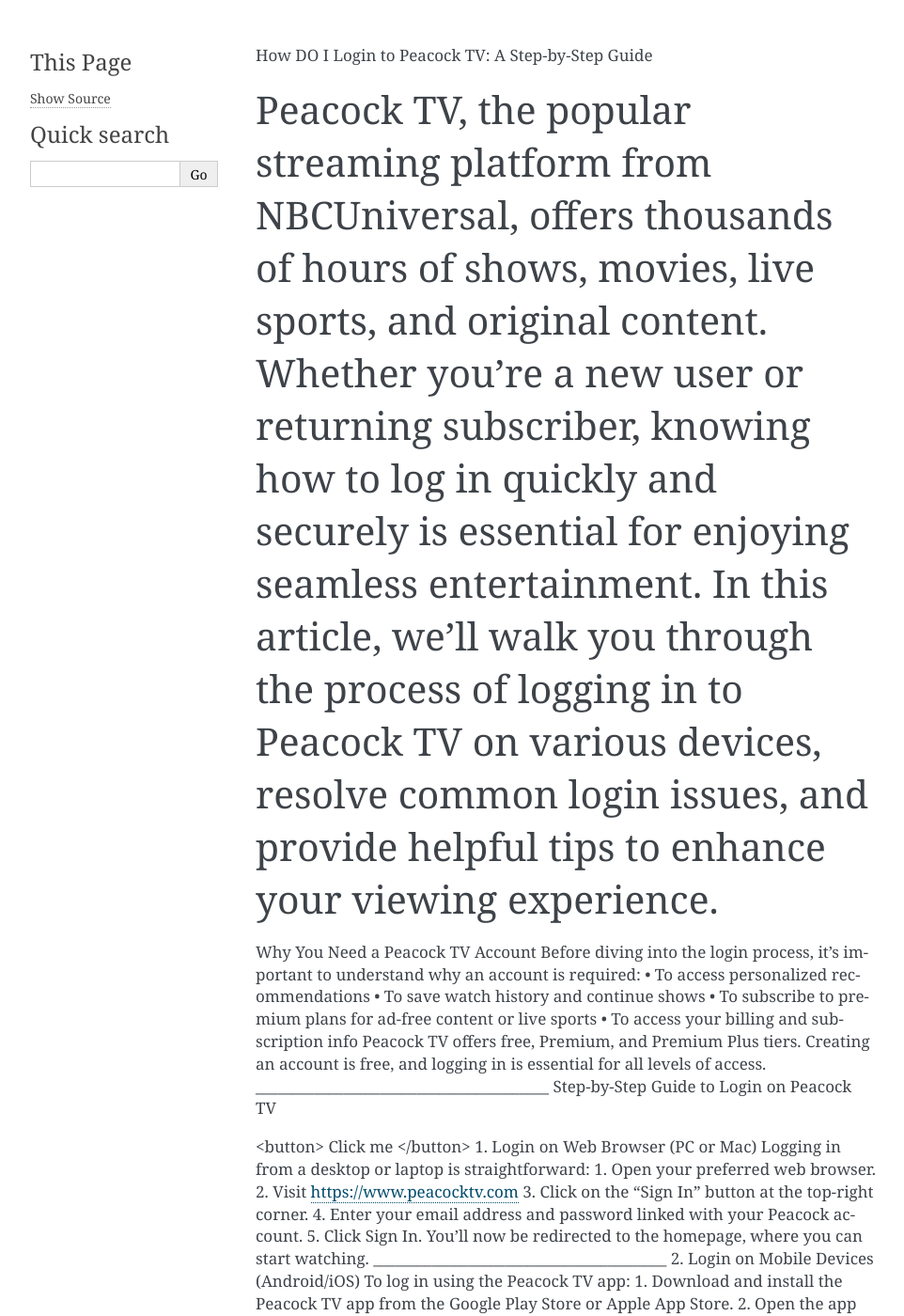
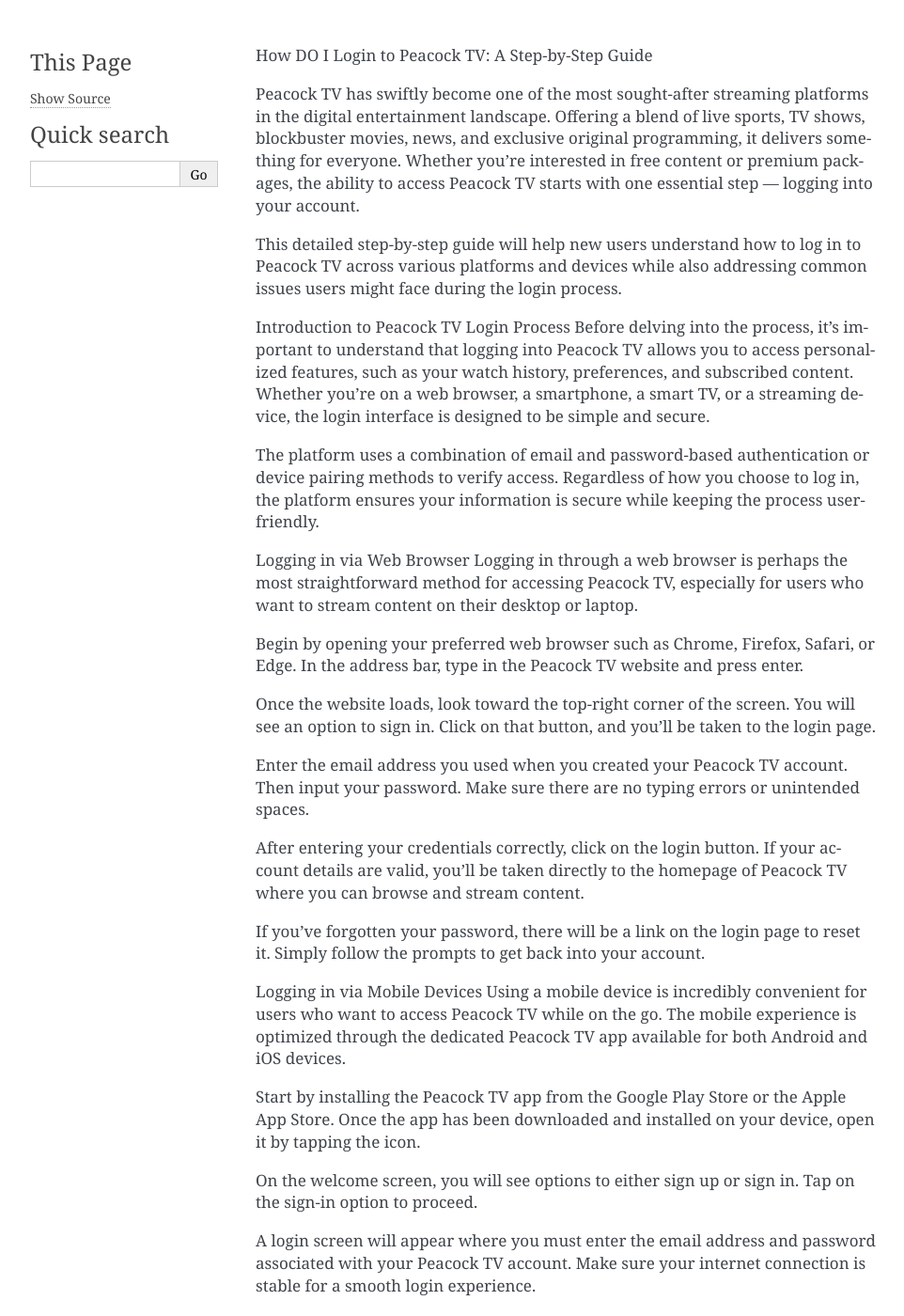
Before and after one commit to cvbngpooran/peacock-tv, a Sphinx documentation site: the page built from docs/index.rst, in a window 1280 px wide and 1400 px high. Shown: the whole window at 94% size, without its empty margins (148-1110 px from the left). Built offline with Sphinx 7.4.7, drawn with Linux system fonts in a browser that asks for light colours; some of the changed text lies outside the part shown.

Commit message:
Update index.rst

```diff
--- a/docs/index.rst
+++ b/docs/index.rst
@@ -4,72 +4,101 @@
    :maxdepth: 2
    :caption: Contents:
 
-Peacock TV, the popular streaming platform from NBCUniversal, offers thousands of hours of shows, movies, live sports, and original content. Whether you're a new user or returning subscriber, knowing how to log in quickly and securely is essential for enjoying seamless entertainment. In this article, we’ll walk you through the process of logging in to Peacock TV on various devices, resolve common login issues, and provide helpful tips to enhance your viewing experience.
-________________________________________
-Why You Need a Peacock TV Account
-Before diving into the login process, it’s important to understand why an account is required:
-•	To access personalized recommendations
-•	To save watch history and continue shows
-•	To subscribe to premium plans for ad-free content or live sports
-•	To access your billing and subscription info
-Peacock TV offers free, Premium, and Premium Plus tiers. Creating an account is free, and logging in is essential for all levels of access.
-________________________________________
-Step-by-Step Guide to Login on Peacock TV
+Peacock TV has swiftly become one of the most sought-after streaming platforms in the digital entertainment landscape. Offering a blend of live sports, TV shows, blockbuster movies, news, and exclusive original programming, it delivers something for everyone. Whether you're interested in free content or premium packages, the ability to access Peacock TV starts with one essential step — logging into your account.
 
-<button> Click me </button>
-1. Login on Web Browser (PC or Mac)
-Logging in from a desktop or laptop is straightforward:
-1.	Open your preferred web browser.
-2.	Visit https://www.peacocktv.com
-3.	Click on the "Sign In" button at the top-right corner.
-4.	Enter your email address and password linked with your Peacock account.
-5.	Click Sign In.
-You’ll now be redirected to the homepage, where you can start watching.
-________________________________________
-2. Login on Mobile Devices (Android/iOS)
-To log in using the Peacock TV app:
-1.	Download and install the Peacock TV app from the Google Play Store or Apple App Store.
-2.	Open the app and tap on “Sign In.”
-3.	Enter your registered email and password.
-4.	Tap Continue.
-Once logged in, you’ll have full access to your watchlist, settings, and personalized content.
-________________________________________
-3. Login on Smart TVs or Streaming Devices
-Peacock TV is compatible with Roku, Amazon Fire TV, Apple TV, Android TV, and most Smart TVs. Here’s how to log in:
-1.	Launch the Peacock app on your device.
-2.	Select “Sign In.”
-3.	You will either:
-o	Be prompted to enter your email and password directly, or
-o	See an activation code with a prompt to visit peacocktv.com/tv.
-4.	On your phone or PC, open the browser and go to the provided URL.
-5.	Enter the activation code shown on your TV screen.
-6.	Once authenticated, your TV will automatically log you into your account.
-________________________________________
-Forgot Your Peacock TV Password?
-If you’re unable to log in:
-1.	Go to the Peacock sign-in page.
-2.	Click "Forgot Password?"
-3.	Enter your registered email.
-4.	Follow the link sent to your inbox to reset your password.
-If you don't receive an email, check your spam/junk folder or verify you entered the correct email address.
-________________________________________
-Common Login Issues and Fixes
-✅ Incorrect Email or Password
-•	Double-check for typos.
-•	Ensure Caps Lock is off.
-•	Reset your password if needed.
-✅ Account Locked or Suspended
-•	Too many failed login attempts may temporarily lock your account. Wait a few minutes before retrying.
-✅ Device Compatibility
-•	Make sure your app is updated.
-•	If using a browser, clear cache/cookies or try a different browser.
-________________________________________
-Tips for Safe and Smooth Login
-•	Use a strong password and avoid sharing your credentials.
-•	Enable biometric login (Face ID or Fingerprint) on mobile devices if available.
-•	Avoid logging in on public/shared devices without logging out afterward.
-•	Use email verification to keep your account secure.
-________________________________________
-Conclusion
-Logging in to Peacock TV is simple and user-friendly across all platforms. Whether you're watching on a browser, smartphone, or smart TV, following the above steps ensures smooth access to your favorite shows and movies. In case of login trouble, Peacock offers easy solutions like password reset and device activation links.
-So, grab your popcorn, log in to Peacock TV, and dive into a world of top-notch entertainment today
+This detailed step-by-step guide will help new users understand how to log in to Peacock TV across various platforms and devices while also addressing common issues users might face during the login process.
+
+Introduction to Peacock TV Login Process
+Before delving into the process, it’s important to understand that logging into Peacock TV allows you to access personalized features, such as your watch history, preferences, and subscribed content. Whether you’re on a web browser, a smartphone, a smart TV, or a streaming device, the login interface is designed to be simple and secure.
+
+The platform uses a combination of email and password-based authentication or device pairing methods to verify access. Regardless of how you choose to log in, the platform ensures your information is secure while keeping the process user-friendly.
+
+Logging in via Web Browser
+Logging in through a web browser is perhaps the most straightforward method for accessing Peacock TV, especially for users who want to stream content on their desktop or laptop.
+
+Begin by opening your preferred web browser such as Chrome, Firefox, Safari, or Edge. In the address bar, type in the Peacock TV website and press enter.
+
+Once the website loads, look toward the top-right corner of the screen. You will see an option to sign in. Click on that button, and you’ll be taken to the login page.
+
+Enter the email address you used when you created your Peacock TV account. Then input your password. Make sure there are no typing errors or unintended spaces.
+
+After entering your credentials correctly, click on the login button. If your account details are valid, you’ll be taken directly to the homepage of Peacock TV where you can browse and stream content.
+
+If you’ve forgotten your password, there will be a link on the login page to reset it. Simply follow the prompts to get back into your account.
+
+Logging in via Mobile Devices
+Using a mobile device is incredibly convenient for users who want to access Peacock TV while on the go. The mobile experience is optimized through the dedicated Peacock TV app available for both Android and iOS devices.
+
+Start by installing the Peacock TV app from the Google Play Store or the Apple App Store. Once the app has been downloaded and installed on your device, open it by tapping the icon.
+
+On the welcome screen, you will see options to either sign up or sign in. Tap on the sign-in option to proceed.
+
+A login screen will appear where you must enter the email address and password associated with your Peacock TV account. Make sure your internet connection is stable for a smooth login experience.
+
+Tap the login button after entering your details. The app will then authenticate your credentials and grant you access to your account.
+
+Once logged in, you can start browsing your personalized dashboard, streaming content, or managing your account settings directly from the app.
+
+Logging in via Smart TV
+Smart TVs provide an immersive viewing experience, and Peacock TV is available on most major brands including Samsung, LG, Sony, and others. Accessing your account on a Smart TV involves a slightly different login method but remains simple and efficient.
+
+Begin by turning on your Smart TV and navigating to the app store available on your device. Use the search function to find and install the Peacock TV app.
+
+Once the app is installed, open it. You will be prompted with an option to sign in.
+
+Some Smart TVs will allow you to sign in using your remote by entering your email and password directly on the screen. This can be time-consuming due to the on-screen keyboard but is effective.
+
+Alternatively, the app might show you an activation code and instruct you to visit a specific URL on your mobile or computer browser.
+
+Open the browser and visit the activation URL. Log in to your Peacock TV account and enter the activation code shown on your TV screen.
+
+Once confirmed, your TV app will automatically log in and refresh, giving you full access to your account and content.
+
+Logging in via Streaming Devices
+Devices like Roku, Amazon Fire Stick, Apple TV, and Google Chromecast are widely used to turn regular TVs into smart streaming hubs. These devices are compatible with Peacock TV and allow seamless login through a process similar to Smart TVs.
+
+Start by installing the Peacock TV app from the app store available on your streaming device.
+
+Once installed, open the app and select the sign-in option.
+
+As with Smart TVs, you may be given the option to either manually input your credentials or use an activation code.
+
+If prompted, follow the same steps as mentioned for Smart TVs. Visit the activation URL on another device, log in, and input the activation code shown on your streaming device.
+
+After successful authentication, you’ll be logged into your Peacock TV account on the streaming device.
+
+Managing Login Across Multiple Devices
+Peacock TV allows you to log into your account from multiple devices, enabling a consistent streaming experience whether you're using a phone, tablet, TV, or web browser. However, excessive simultaneous logins can sometimes lead to issues or temporary restrictions.
+
+To manage this effectively, ensure that you're only logged into a limited number of devices you actively use.
+
+If you're switching to a new device, consider logging out from unused ones via your account settings.
+
+Keeping your credentials private and secure ensures that only authorized individuals have access to your content and account information.
+
+Common Login Issues and Solutions
+Although the login process is generally smooth, some users may encounter errors. Understanding common problems and their solutions can help you avoid unnecessary frustration.
+
+One frequent issue is incorrect login credentials. Always double-check the email and password you're entering. If needed, use the password reset option to create a new one.
+
+Another problem could be a slow or interrupted internet connection. If login attempts keep failing, check your Wi-Fi or mobile data connection.
+
+App-related glitches may also prevent successful login. Clearing the app cache or reinstalling the app can often resolve such issues.
+
+If you're facing activation code errors on a TV or streaming device, ensure that the code hasn’t expired. Refresh the app to generate a new code and try again.
+
+Account suspension or payment issues can also block login. If you suspect this, review your account status and payment details via the web browser.
+
+Tips for a Smoother Login Experience
+To streamline future logins and reduce the chance of error, consider enabling biometric login options like fingerprint or facial recognition if your mobile device supports them.
+
+Use a password manager to store your login credentials securely, making it easier to log in without remembering complex passwords.
+
+Keep your app and device software updated. Updates often include bug fixes and improvements to the login process.
+
+Regularly review your account for unauthorized access or device activity. This ensures that your account remains secure and functions optimally.
+
+Final Thoughts
+Understanding how to log in to Peacock TV is the first step toward unlocking a world of premium entertainment. Whether you're a first-time user or someone managing access across multiple devices, the process is designed to be intuitive and user-friendly. From desktop browsers and mobile apps to Smart TVs and streaming devices, Peacock TV ensures that accessing your favorite content is both secure and seamless.
+
+With this detailed guide, you're now fully equipped to handle the Peacock TV login process with confidence and ease. Enjoy uninterrupted streaming, customized watchlists, and exclusive shows all from the comfort of your chosen device.
```
